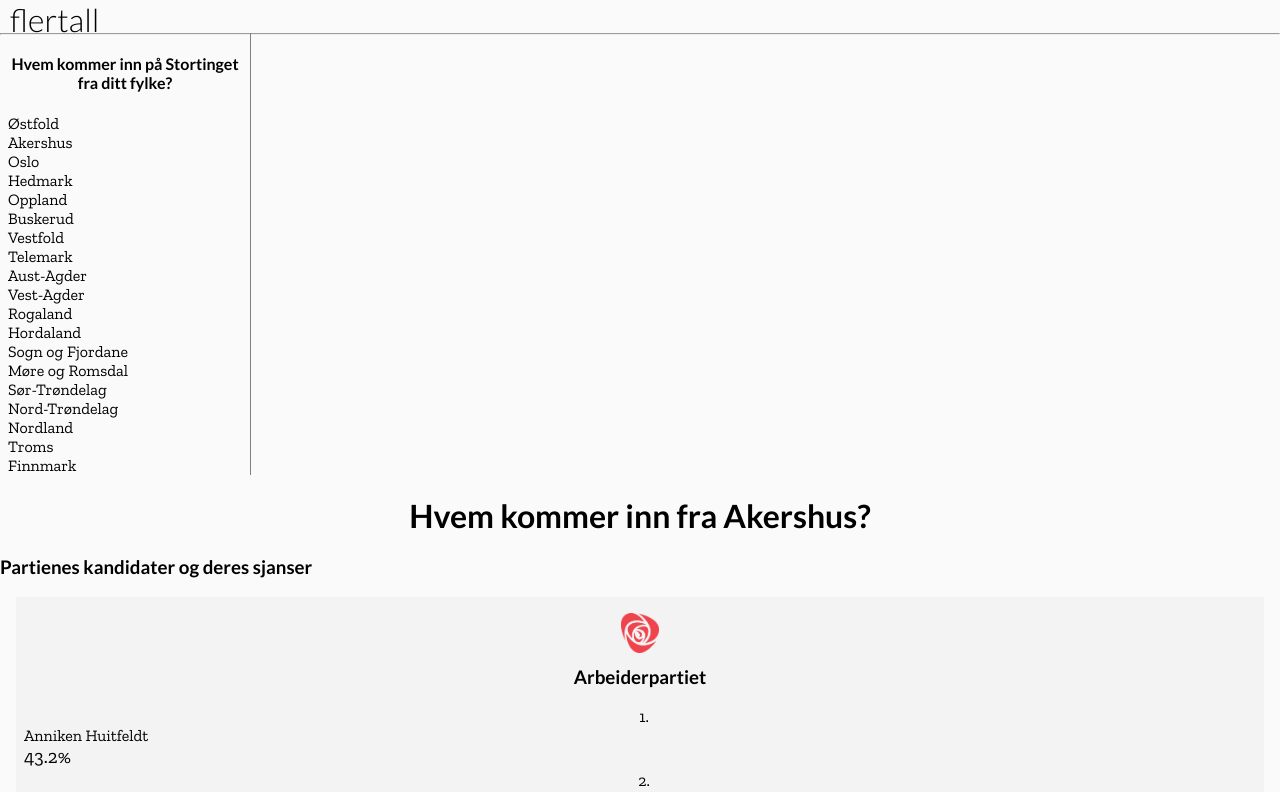
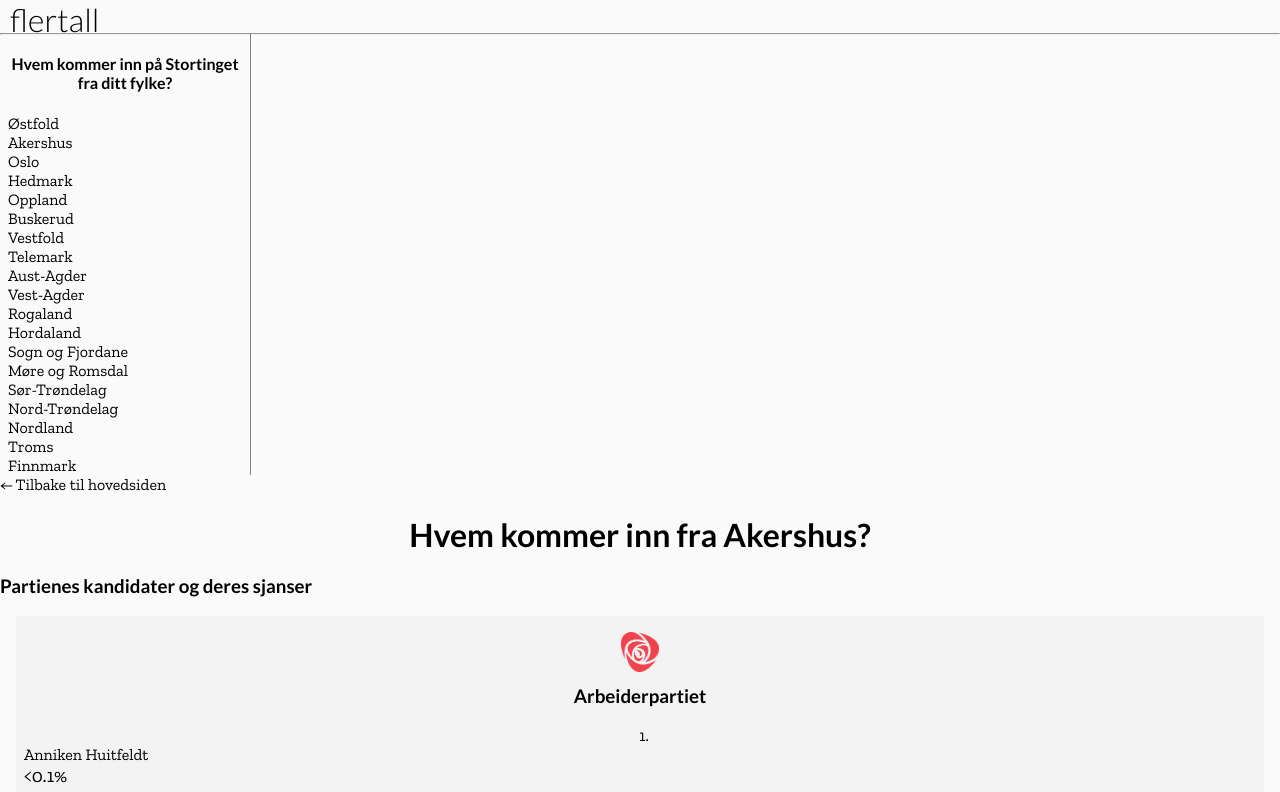
Before and after one commit to kjetilbk/mandata-frontend, a React (Create React App) app: page /akershus in a window 1280 px wide. Shown: the top 792 px of the page. Built offline with nearby package versions, Linux system fonts and the light colour scheme; no server answers; a web font is replaced by a local one.

Commit message:
fylkesside ferdig-ish

```diff
--- a/src/actions/frontPageActions.js
+++ b/src/actions/frontPageActions.js
@@ -1,5 +1,6 @@
 export const FETCH_ALTERNATIVE_SUPPORT = 'FETCH_ALTERNATIVE_SUPPORT';
 export const FETCH_HISTORIC_SUPPORT = 'FETCH_HISTORIC_SUPPORT';
+export const FETCH_MANDAT_CHANCES = 'FETCH_MANDAT_CHANCES';
 export const FETCH_SPERREGRENSE_CHANCES = 'FETCH_SPERREGRENSE_CHANCES';
 export const FETCH_HISTORIC_SPERREGRENSE = 'FETCH_HISTORIC_SPERREGRENSE';
 export const UPDATE_WINDOW_DIMENSIONS = 'UPDATE_WINDOW_DIMENSIONS';
@@ -41,6 +42,18 @@
   };
 }
 
+export function fetchMandatChances(fylke) {
+  return function (dispatch) {
+    return fetch(`${apiBaseUrl}/mandat/${fylke}`)
+      .then(response => response.json())
+      .then(mandatChances => dispatch({
+        type: FETCH_MANDAT_CHANCES,
+        mandatChances,
+        fylke
+      }));
+  };
+}
+
 export function fetchHistoricChances() {
   return function (dispatch) {
     return fetch(`${apiBaseUrl}/sperregrense?historic=1`)
--- a/src/components/fylkeside/Fylkeside.jsx
+++ b/src/components/fylkeside/Fylkeside.jsx
@@ -1,34 +1,60 @@
-import React from 'react';
+import React, {Component} from 'react';
+import {connect} from 'react-redux';
+import { withRouter, Link } from 'react-router-dom'
 import fylker from '../../tools/fylker';
 import '../../css/Fylkesside.css';
 import Kandidatliste from './Kandidatliste.jsx';
 import partier from '../../tools/partier';
+import {removeSpacesAndDashesFromString} from '../../tools/helpers';
+import {fetchMandatChances} from '../../actions/frontPageActions';
 
-const Fylkeside = ({match}) => {
-  const detteFylket = fylker.filter(fylke => match.params.fylke === fylke.id)[0];
+class Fylkeside extends Component {
+  componentDidMount() {
+    this.props.dispatch(fetchMandatChances(this.props.fylke.navn.toLowerCase()));
+  }
+  componentDidUpdate(prevProps){
+    if (prevProps.fylke.navn !== this.props.fylke.navn) {
+      this.props.dispatch(fetchMandatChances(this.props.fylke.navn.toLowerCase()));
+    }
+  }
+  filterKandidater(kandidater, parti) {
+    return kandidater.filter(kandidat => kandidat.Parti === parti.navn)
+           .sort((a, b) => a.Kandidatnr - b.Kandidatnr);
+  }
+  render(){
+    const sjanser = (removeSpacesAndDashesFromString(this.props.fylke.id) in this.props.mandatChances ? this.props.mandatChances[removeSpacesAndDashesFromString(this.props.fylke.id)] : {});
     return (
       <div>
-      <h1>Hvem kommer inn fra {detteFylket.navn}?</h1>
+        <div className="tilbakeknapp"><Link to="/" className="fylkelenke">← Tilbake til hovedsiden</Link></div>
+        <h1>Hvem kommer inn fra {this.props.fylke.navn}?</h1>
         <div className="underoverskrift">
         <h3>Partienes kandidater og deres sjanser</h3>
         </div>
         <div className="row">
-        <Kandidatliste parti={partier.ap} kandidater={detteFylket.kandidater.filter(kandidat => kandidat.Parti === partier.ap.navn)} />
-        <Kandidatliste parti={partier.sp} kandidater={detteFylket.kandidater.filter(kandidat => kandidat.Parti === partier.sp.navn)} />
-        <Kandidatliste parti={partier.h} kandidater={detteFylket.kandidater.filter(kandidat => kandidat.Parti === partier.h.navn)} />
+          <Kandidatliste parti={partier.ap} kandidater={this.filterKandidater(this.props.fylke.kandidater, partier.ap)} sjanser={(partier.ap.forkortelse.toLowerCase() in sjanser ? sjanser[partier.ap.forkortelse.toLowerCase()] : {})} />
+          <Kandidatliste parti={partier.sp} kandidater={this.filterKandidater(this.props.fylke.kandidater, partier.sp)} sjanser={(partier.sp.forkortelse.toLowerCase() in sjanser ? sjanser[partier.sp.forkortelse.toLowerCase()] : {})} />
+          <Kandidatliste parti={partier.h} kandidater={this.filterKandidater(this.props.fylke.kandidater, partier.h)} sjanser={(partier.h.forkortelse.toLowerCase() in sjanser ? sjanser[partier.h.forkortelse.toLowerCase()] : {})} />
         </div>
         <div className="row">
-        <Kandidatliste parti={partier.sv} kandidater={detteFylket.kandidater.filter(kandidat => kandidat.Parti === partier.sv.navn)} />
-        <Kandidatliste parti={partier.krf} kandidater={detteFylket.kandidater.filter(kandidat => kandidat.Parti === partier.krf.navn)} />
-        <Kandidatliste parti={partier.frp} kandidater={detteFylket.kandidater.filter(kandidat => kandidat.Parti === partier.frp.navn)} />
+          <Kandidatliste parti={partier.sv} kandidater={this.filterKandidater(this.props.fylke.kandidater, partier.sv)} sjanser={(partier.sv.forkortelse.toLowerCase() in sjanser ? sjanser[partier.sv.forkortelse.toLowerCase()] : {})} />
+          <Kandidatliste parti={partier.krf} kandidater={this.filterKandidater(this.props.fylke.kandidater, partier.krf)} sjanser={(partier.krf.forkortelse.toLowerCase() in sjanser ? sjanser[partier.krf.forkortelse.toLowerCase()] : {})} />
+          <Kandidatliste parti={partier.frp} kandidater={this.filterKandidater(this.props.fylke.kandidater, partier.frp)} sjanser={(partier.frp.forkortelse.toLowerCase() in sjanser ? sjanser[partier.frp.forkortelse.toLowerCase()] : {})} />
         </div>
         <div className="row">
-        <Kandidatliste parti={partier.r} kandidater={detteFylket.kandidater.filter(kandidat => kandidat.Parti === partier.r.navn)} />
-        <Kandidatliste parti={partier.mdg} kandidater={detteFylket.kandidater.filter(kandidat => kandidat.Parti === partier.mdg.navn)} />
-        <Kandidatliste parti={partier.v} kandidater={detteFylket.kandidater.filter(kandidat => kandidat.Parti === partier.v.navn)} />
+          <Kandidatliste parti={partier.r} kandidater={this.filterKandidater(this.props.fylke.kandidater, partier.r)} sjanser={(partier.r.forkortelse.toLowerCase() in sjanser ? sjanser[partier.r.forkortelse.toLowerCase()] : {})} />
+          <Kandidatliste parti={partier.mdg} kandidater={this.filterKandidater(this.props.fylke.kandidater, partier.mdg)} sjanser={(partier.mdg.forkortelse.toLowerCase() in sjanser ? sjanser[partier.mdg.forkortelse.toLowerCase()] : {})} />
+          <Kandidatliste parti={partier.v} kandidater={this.filterKandidater(this.props.fylke.kandidater, partier.v)} sjanser={(partier.v.forkortelse.toLowerCase() in sjanser ? sjanser[partier.v.forkortelse.toLowerCase()] : {})} />
         </div>
       </div>
     )
   }
+}
 
-export default Fylkeside;
+const mapStateToProps = (state, props) => {
+  return {
+    fylke: fylker.filter(fylke => props.match.params.fylke === fylke.id)[0],
+    mandatChances: state.mandatChances
+  }
+};
+
+export default withRouter(connect(mapStateToProps)(Fylkeside));
--- a/src/components/fylkeside/Kandidat.jsx
+++ b/src/components/fylkeside/Kandidat.jsx
@@ -1,4 +1,5 @@
 import React from 'react';
+import {formatProbability} from '../../tools/helpers';
 
 const Kandidat = ({nummer, navn, sjanse}) => {
   return (
@@ -11,7 +12,7 @@
       </div>
       <div className="col-xs-2">
         <div className="kandidatsjanse">
-          {sjanse}%
+          {sjanse > 0.1 ? formatProbability(sjanse, 1) : "<0.1"}%
         </div>
       </div>
     </div>
--- a/src/components/fylkeside/Kandidatliste.jsx
+++ b/src/components/fylkeside/Kandidatliste.jsx
@@ -1,8 +1,21 @@
 import React from 'react';
 import Kandidat from './Kandidat.jsx';
+import {isEmpty} from '../../tools/helpers';
+
+const convertExactChancesToMinChances = sjanser => {
+  let toReturn = {};
+  for (var key in sjanser) {
+    toReturn[key] = sjanser[key];
+    for(var i = 0; i < key; i++) {
+      toReturn[i] = (i in sjanser ? toReturn[i] + sjanser[key] : 0);
+    }
+  }
+  return toReturn;
+}
 
 const Kandidatliste = ({parti, kandidater, sjanser}) => {
-  const kandidatliste = kandidater.map(kandidat => <Kandidat nummer={kandidat.Kandidatnr} navn={kandidat.Navn} sjanse={43.2} />);
+  const kandidatSjanser = convertExactChancesToMinChances(sjanser);
+  const kandidatliste = kandidater.map(kandidat => <Kandidat key={kandidat.Navn} nummer={kandidat.Kandidatnr} navn={kandidat.Navn} sjanse={kandidat.Kandidatnr in kandidatSjanser ? kandidatSjanser[kandidat.Kandidatnr] : 0} />);
   return (
     <div className="col-sm-4 col-xs-12 kandidatbokser">
       <div className="kandidatliste">
--- a/src/components/graf/Legend.jsx
+++ b/src/components/graf/Legend.jsx
@@ -3,7 +3,7 @@
 import LegendElement from './LegendElement.jsx';
 
 const Legend = ({dataDescription, chances}) => {
-  const legendElements = dataDescription.map(datapoint => <LegendElement name={datapoint.name} color={datapoint.color} chance={(chances ? formatProbability(chances[datapoint.field]/100)+"%" : "")} />)
+  const legendElements = dataDescription.map(datapoint => <LegendElement key={datapoint.field} name={datapoint.name} color={datapoint.color} chance={(chances ? formatProbability(chances[datapoint.field]/100)+"%" : "")} />)
   return (
     <div className="graf-legend">
       <div className="legend-elems">
--- a/src/css/Fylkesside.css
+++ b/src/css/Fylkesside.css
@@ -18,6 +18,10 @@
 
 .kandidatsjanse {
   font-size: 1.2em;
+}
+
+.tilbakeknapp{
+  text-align: left;
 }
 
 .fylkepartilogo {
--- a/src/reducers/rootReducer.js
+++ b/src/reducers/rootReducer.js
@@ -4,10 +4,12 @@
   FETCH_HISTORIC_SUPPORT,
   FETCH_SPERREGRENSE_CHANCES,
   FETCH_HISTORIC_SPERREGRENSE,
+  FETCH_MANDAT_CHANCES,
   UPDATE_WINDOW_DIMENSIONS,
   UPDATE_COALITION_DATE_LABEL,
   UPDATE_SPERREGRENSE_DATE_LABEL
 } from '../actions/frontPageActions';
+import {removeSpacesAndDashesFromString} from '../tools/helpers';
 
 const alternativeSupportReducer = (state = {}, action) => {
   switch (action.type) {
@@ -45,6 +47,17 @@
   }
 };
 
+const mandatReducer = (state = {}, action) => {
+  switch (action.type) {
+    case FETCH_MANDAT_CHANCES:
+      let combineWithState = {};
+      combineWithState[removeSpacesAndDashesFromString(action.fylke)] = action.mandatChances;
+      return Object.assign({}, state, combineWithState);
+    default:
+      return state;
+  }
+};
+
 const windowDimensionReducer = (state = {}, action) => {
   switch (action.type) {
     case UPDATE_WINDOW_DIMENSIONS:
@@ -73,6 +86,7 @@
   historicSupport: historicSupportReducer,
   sperregrenseChances: sperregrenseReducer,
   historicChances: historicSperregrenseReducer,
+  mandatChances: mandatReducer,
   windowDimensions: windowDimensionReducer,
   dateLabel: dateLabelReducer
 });
--- a/src/tools/helpers.js
+++ b/src/tools/helpers.js
@@ -1,2 +1,3 @@
 export const formatProbability = (probability, decimals=2) => parseFloat((probability*100).toFixed(decimals));
 export const isEmpty = obj => Object.keys(obj).length === 0 && obj.constructor === Object;
+export const removeSpacesAndDashesFromString = str => str.replace(/-/g, "").replace(/ /g,'');
```
Lines whose indentation alone changed are shown as unchanged.
